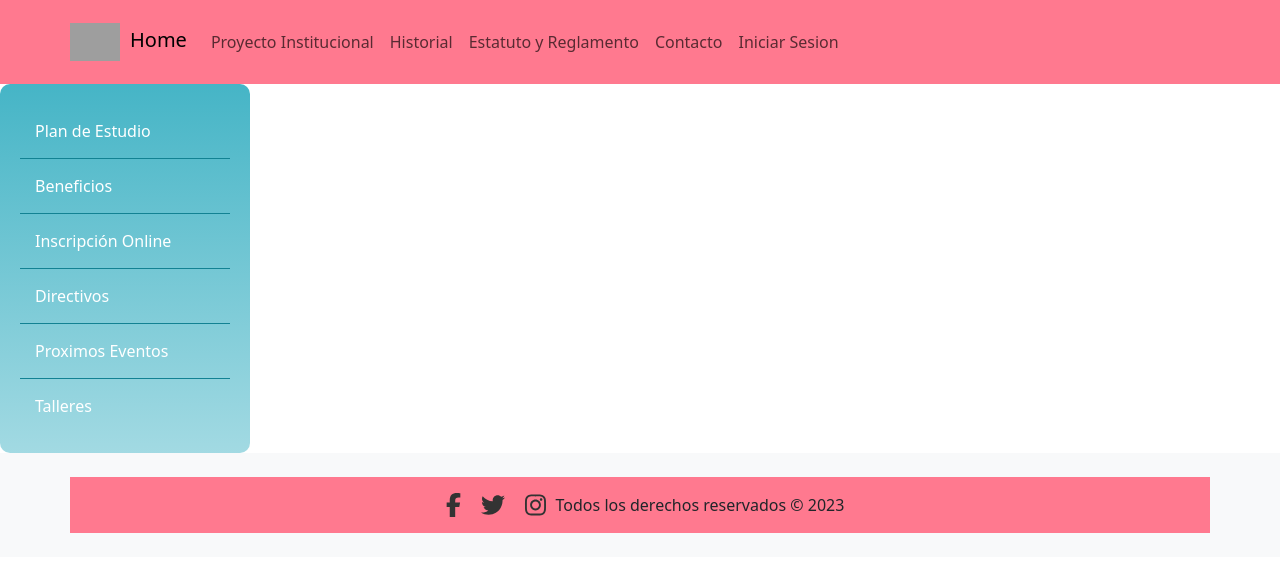
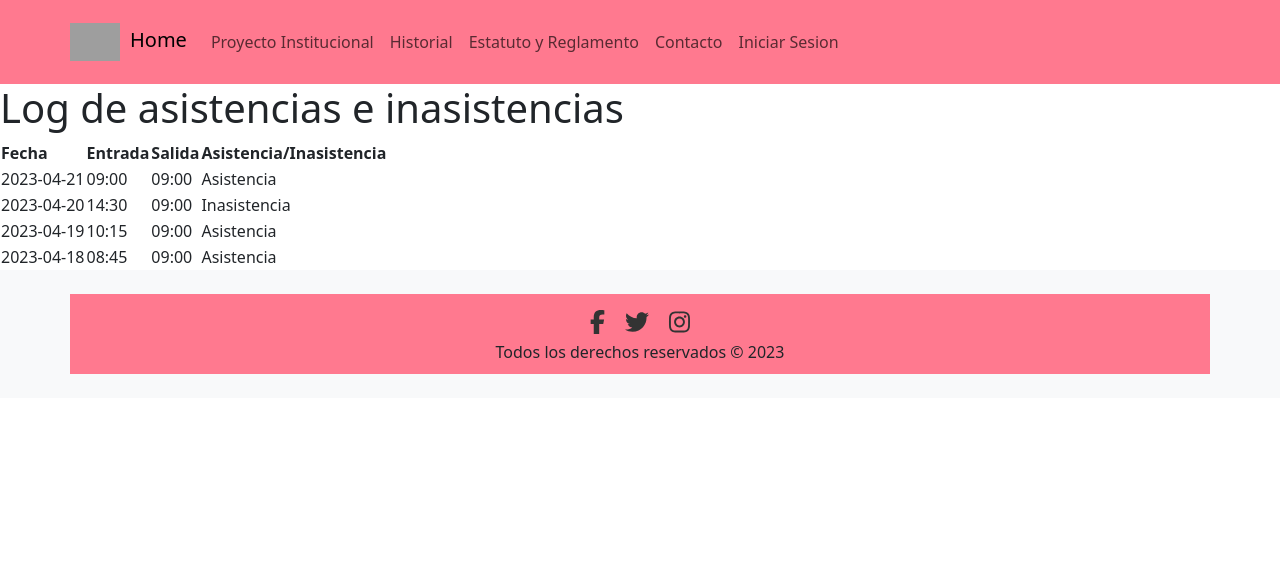
Before and after one commit to alejandro-atala/TPFINAL-CEPIT-2023, a React (Create React App) app in the folder Front/: page /Asistencia in a window 1280 px wide. Shown: the top 572 px of the page. Built offline with nearby package versions, Linux system fonts and the light colour scheme; grey boxes are pictures that could not be loaded.

Commit message:
link asistencia

```diff
--- a/Front/src/Alumno/alumno.js
+++ b/Front/src/Alumno/alumno.js
@@ -53,7 +53,7 @@ const Alumno = () => {
               <div class="card-body">
                 <h5 class="card-title">Asistencias</h5>
                 <p class="card-text">Aqui veras las asistencias. </p>
-                <Link to="/asistencia" className="btn btn-primary" id="myButton">Asistencias</Link>
+                <Link to="/Asistencia" className="btn btn-primary" id="myButton">Asistencias</Link>
               </div>
               <div class="card-footer">
                 <small class="text-body-secondary" >Last updated <span id="elapsedTime"></span> mins ago</small>
--- a/Front/src/App.js
+++ b/Front/src/App.js
@@ -4,21 +4,32 @@ import Navbar from './BarraPrincipal/navbar';
 import Registro from './Registro';
 import Alumno from './Alumno/alumno';
 import Footer from './Footer/footer';
-import SideMenu from './MenuLateral/sideMenu';
+import Asistencia from './Asistencia/asistencia';
+import Notas from './Notas/notas';
+import Boletin from './Boletin/boletin';
+import Materias from './Materias/materias';
+import Avisos from './Avisos/avisos';
+import Mensaje from './Mensaje/mensaje';
 
 const App = () => {
   return (
+
     <BrowserRouter>
+
       <Navbar />
-      <SideMenu />
+
+
       <Routes>
-        {/* Ruta para la página de registro */}
         <Route path="/Registro" element={<Registro />} />
+        <Route path="/" element={<Alumno />} />
+        <Route path="/notas" element={<Notas />} />
+        <Route path="/boletin" element={<Boletin />} />
+        <Route path="/materias" element={<Materias />} />
+        <Route path="/Asistencia" element={<Asistencia />} />
+        <Route path="/avisos" element={<Avisos />} />
+        <Route path="/mensaje" element={<Mensaje />} />
 
-        {/* Ruta para la página de inicio (Alumno) */}
-        <Route path="/" element={<Alumno />} />
       </Routes>
-
       <Footer />
     </BrowserRouter>
   );
--- a/Front/src/Asistencia/asistencia.css
+++ b/Front/src/Asistencia/asistencia.css
@@ -1,5 +1,5 @@
 
-  .custom-table {
+  /* .custom-table {
     border-collapse: collapse;
     width: 100%;
   }
@@ -11,4 +11,4 @@
   }
   .custom-table tr:nth-child(even) {
     background-color: #f2f2f2;
-  }
+  } */
--- a/Front/src/index.js
+++ b/Front/src/index.js
@@ -1,6 +1,5 @@
 import React from 'react';
 import ReactDOM from 'react-dom/client';
-
 import 'bootstrap/dist/css/bootstrap.min.css';
 import 'bootstrap/dist/js/bootstrap.bundle.min.js';
 
@@ -8,7 +7,8 @@ import App from './App';
 
 const root = ReactDOM.createRoot(document.getElementById('root'));
 root.render(
-  <React.StrictMode>
+
 <App />
-  </React.StrictMode>
+
+
 );
```
Also changed, not shown: Front/src/PagAlumno.js (+4 -20 lines).
